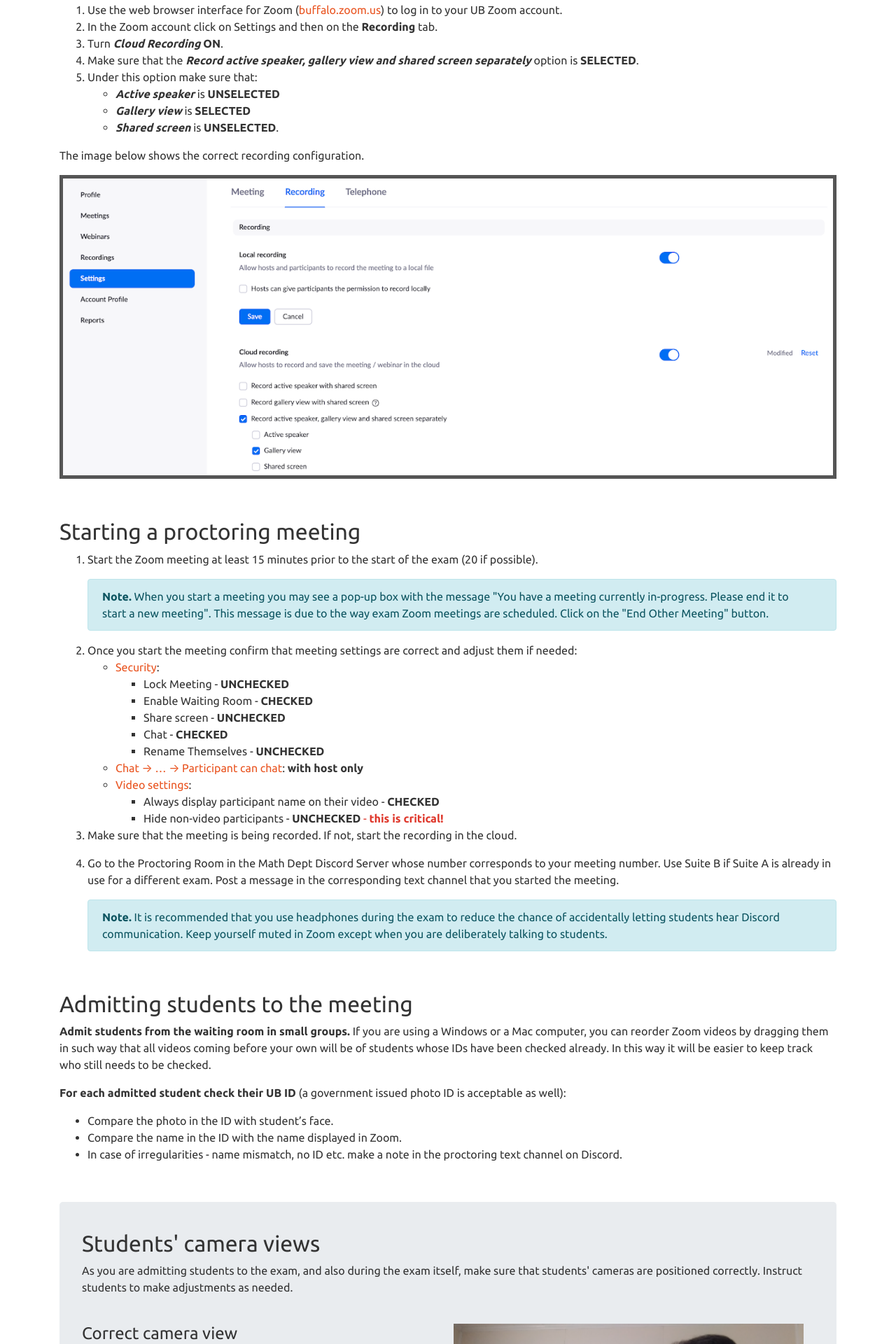
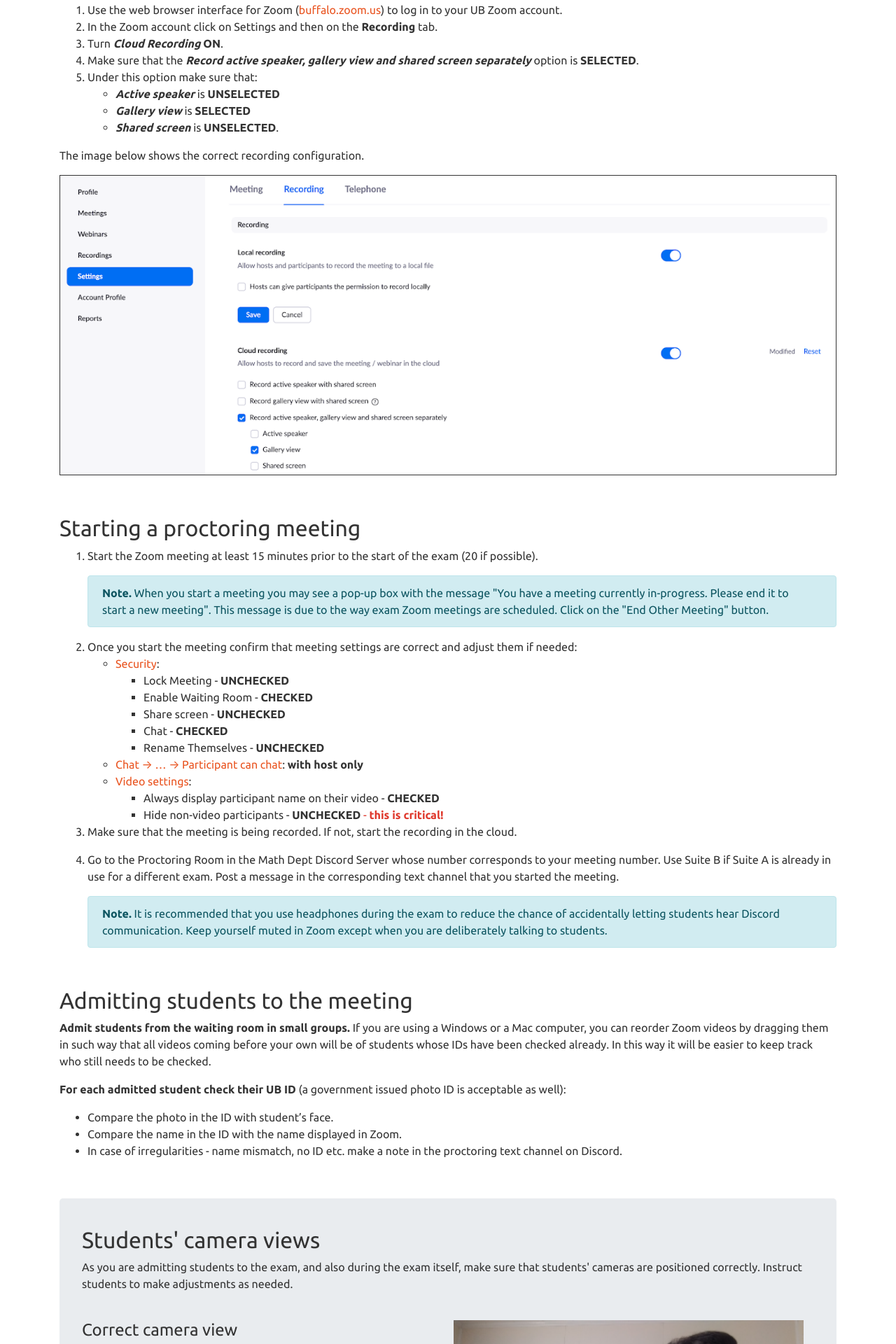
Before and after one commit to ub-math/exam_guides, a Jekyll site: the page built from docs/proctor.md, in a window 1280 px wide. Shown: the part 1887-3807 px from the top of the page at 70% size. Built offline with Jekyll 4.4.1, drawn with Linux system fonts in a browser that asks for light colours.

Commit message:
Update proctor.md

```diff
--- a/docs/proctor.md
+++ b/docs/proctor.md
@@ -90,7 +90,7 @@ However, the setting for recording of the meeting must be configured in your own
 
 The image below shows the correct recording configuration.
 
-<img style="border: 5px solid #555;" class="img-fluid" src="./assets/images/zoom_recording_settings.png">
+<img style="border: 1px solid;" class="img-fluid" src="./assets/images/zoom_recording_settings.png">
 
 <br/>
 
```
